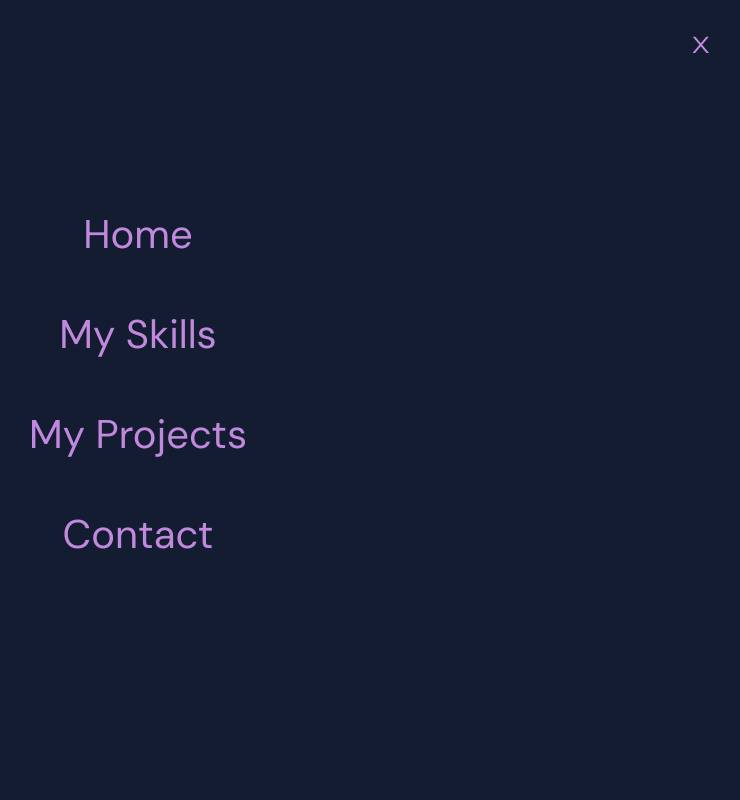
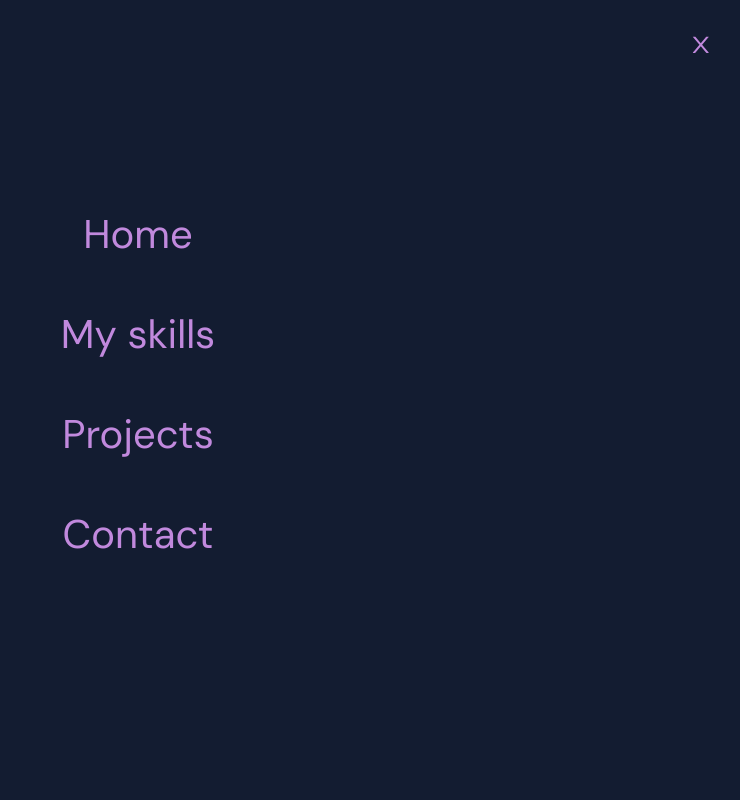
Before and after one commit to Gosia-Magdzik/portfolio, a React (Create React App) app: page / in a window 1280 px wide. Both pictures are taken after a click on the link 1203 px from the left and 36 px from the top of the page. Shown: the top 800 px of the page, without its empty margins (502-1242 px from the left). Built offline with nearby package versions, Linux system fonts and the light colour scheme; a web font is replaced by a local one.

Commit message:
navbar navigation has been added

```diff
--- a/src/components/MyProjects.js
+++ b/src/components/MyProjects.js
@@ -10,7 +10,7 @@ import { Project } from './layouts/Project';
 export const MyProjects = () => {
   return (
     <PaddingContainer
-        id="Projects"
+        id='Projects'
         top="5%"
         bottom="5%"
     >
--- a/src/components/layouts/NavMenu.js
+++ b/src/components/layouts/NavMenu.js
@@ -8,6 +8,7 @@ import { NavMenuContainer,
         MenuIcon,
         MenuItem,
 } from '../../styles/Navbar.styled';
+import { navLinks } from '../../utils/Data';
 
 import { AiOutlineClose } from 'react-icons/ai'
 
@@ -29,33 +30,15 @@ export const NavMenu = ({ setOpenMenu }) => {
                 direction="column"
                 align="center"
             >
-                <MenuItem
-                    href="#Home"
-                    onClick={() => setOpenMenu(false) }
-                >
-                    Home
-                </MenuItem>
-
-                <MenuItem
-                    href="#Skills"
-                    onClick={() => setOpenMenu(false) }
-                >
-                    My Skills
-                </MenuItem>
-
-                <MenuItem
-                    href="#Projects"
-                    onClick={() => setOpenMenu(false) }
-                >
-                    My Projects
-                </MenuItem>
-
-                <MenuItem
-                    href="#Contact"
-                    onClick={() => setOpenMenu(false) }
-                >
-                    Contact
-                </MenuItem>
+                { navLinks.map((link) => (
+                    <MenuItem
+                        key={link.id}
+                        href={`#${link.href}`}
+                        onClick={() => setOpenMenu(false) }
+                    >
+                        {link.name}
+                    </MenuItem>
+                ))}
             </FlexContainer>
         </PaddingContainer>
     </NavMenuContainer>
--- a/src/styles/Navbar.styled.js
+++ b/src/styles/Navbar.styled.js
@@ -1,7 +1,7 @@
 import styled from "styled-components";
 
 export const NavbarContainer = styled.div`
-    //position: fixed;
+    position: sticky;
     top: 0;
     left: 0;
     z-index: 10;
--- a/src/utils/Data.js
+++ b/src/utils/Data.js
@@ -46,3 +46,26 @@ export const ProjectDetails = [
         reverse: false,
     },
 ]
+
+export const navLinks = [
+    {
+        id: 0,
+        name: 'Home',
+        href: 'Home'
+    },
+    {
+        id: 1,
+        name: 'My skills',
+        href: 'Skills'
+    },
+    {
+        id: 2,
+        name: 'Projects',
+        href: 'Projects'
+    },
+    {
+        id: 3,
+        name: 'Contact',
+        href: 'Contact'
+    }
+]
```
